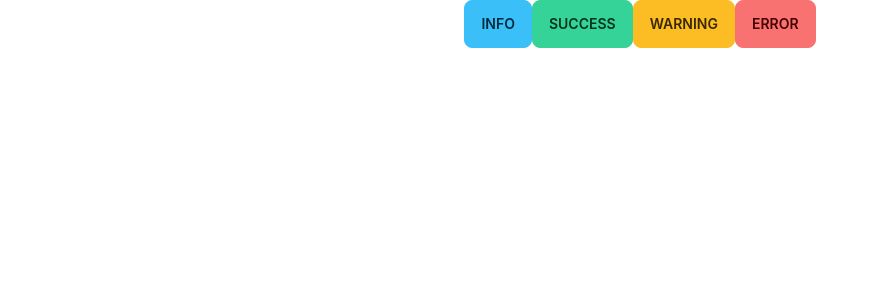
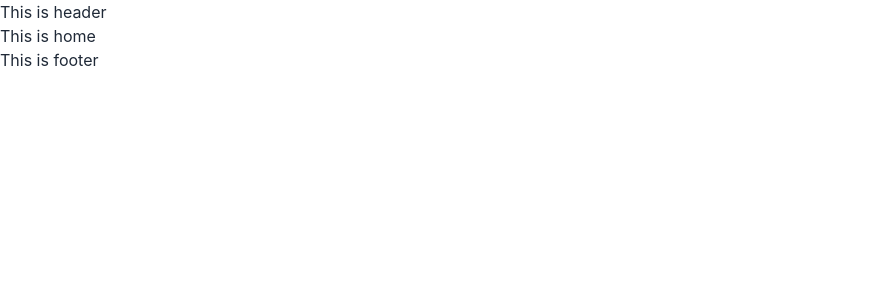
Before and after one commit to RobinHossain5261/online-food-client, a React (Create React App) app: page / in a window 1280 px wide. Shown: the top 300 px of the page, without its empty margins (0-879 px from the left). Built offline with nearby package versions, Linux system fonts and the light colour scheme.

Commit message:
basic setup complete

```diff
--- a/public/index.html
+++ b/public/index.html
@@ -1,14 +1,12 @@
 <!DOCTYPE html>
 <html lang="en">
+
 <head>
   <meta charset="utf-8" />
   <link rel="icon" href="%PUBLIC_URL%/favicon.ico" />
   <meta name="viewport" content="width=device-width, initial-scale=1" />
   <meta name="theme-color" content="#000000" />
-    <meta
-      name="description"
-      content="Web site created using create-react-app"
-    />
+  <meta name="description" content="Web site created using create-react-app" />
   <link rel="apple-touch-icon" href="%PUBLIC_URL%/logo192.png" />
   <!--
       manifest.json provides metadata used when your web app is installed on a
@@ -24,8 +22,9 @@
       work correctly both with client-side routing and a non-root public URL.
       Learn how to configure a non-root public URL by running `npm run build`.
     -->
-    <title>React App</title>
+  <title>Online-Food</title>
 </head>
+
 <body>
   <noscript>You need to enable JavaScript to run this app.</noscript>
   <div id="root"></div>
@@ -40,4 +39,5 @@
       To create a production bundle, use `npm run build` or `yarn build`.
     -->
 </body>
+
 </html>
--- a/src/App.js
+++ b/src/App.js
@@ -1,12 +1,12 @@
+import { RouterProvider } from 'react-router-dom';
 import './App.css';
+import router from './Router/Routes/Routes';
 
 function App() {
+
   return (
-    <div className="App">
-      <button className="btn btn-info">Info</button>
-      <button className="btn btn-success">Success</button>
-      <button className="btn btn-warning">Warning</button>
-      <button className="btn btn-error">Error</button>
+    <div className='max-w-7xl	mx-auto'>
+      <RouterProvider router={router}></RouterProvider>
     </div>
   );
 }
--- /dev/null
+++ b/src/Router/Routes/Routes.js
@@ -0,0 +1,18 @@
+import { createBrowserRouter } from "react-router-dom";
+import Main from "../../layout/Main";
+import Home from "../../pages/Home/Home/Home";
+
+const router = createBrowserRouter([
+    {
+        path: '/',
+        element: <Main></Main>,
+        children: [
+            {
+                path: '/',
+                element: <Home></Home>
+            }
+        ],
+    }
+]);
+
+export default router;
--- /dev/null
+++ b/src/layout/Main.js
@@ -0,0 +1,16 @@
+import React from 'react';
+import { Outlet } from 'react-router-dom';
+import Footer from '../pages/shared/Footer/Footer';
+import Header from '../pages/shared/Header/Header';
+
+const Main = () => {
+    return (
+        <div>
+            <Header></Header>
+            <Outlet></Outlet>
+            <Footer></Footer>
+        </div>
+    );
+};
+
+export default Main;
--- /dev/null
+++ b/src/pages/Home/Home/Home.js
@@ -0,0 +1,11 @@
+import React from 'react';
+
+const Home = () => {
+    return (
+        <div>
+            <h2>This is home</h2>
+        </div>
+    );
+};
+
+export default Home;
--- /dev/null
+++ b/src/pages/shared/Footer/Footer.js
@@ -0,0 +1,11 @@
+import React from 'react';
+
+const Footer = () => {
+    return (
+        <div>
+            <h2>This is footer</h2>
+        </div>
+    );
+};
+
+export default Footer;
--- /dev/null
+++ b/src/pages/shared/Header/Header.js
@@ -0,0 +1,11 @@
+import React from 'react';
+
+const Header = () => {
+    return (
+        <div>
+            <h1>This is header</h1>
+        </div>
+    );
+};
+
+export default Header;
```
Also changed, not shown: 1 other file (tests, documents, lock files or other folders). Lines whose indentation alone changed are shown as unchanged.
